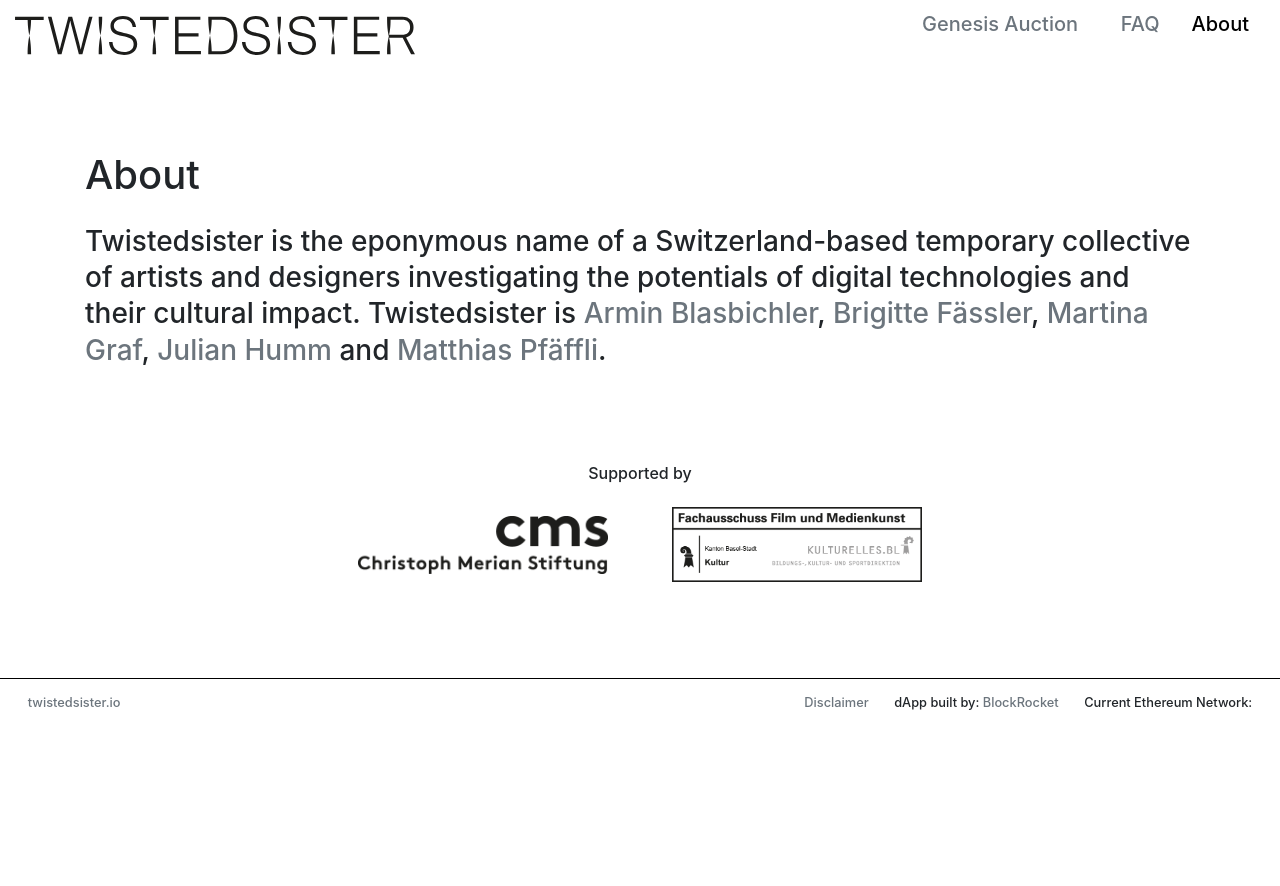
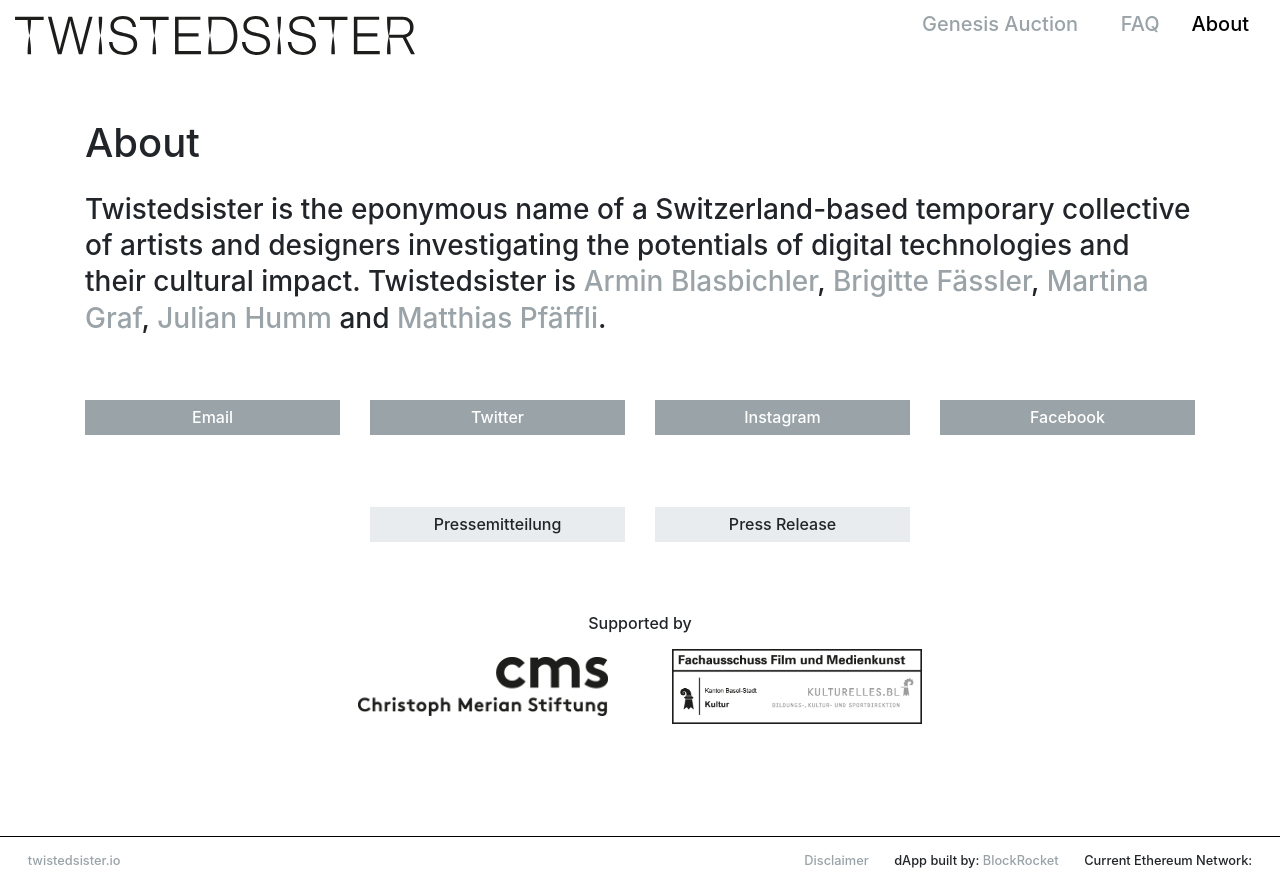
Before and after one commit to blockrockettech/ts-dapp, a Vue app: page /about in a window 1280 px wide. Before the commit the page ends 800 px from the top, so only its background shows below. Built offline with nearby package versions, Linux system fonts and the light colour scheme; a web font is replaced by a local one; what @drizzle/vue-plugin, vue-toasted would draw is missing.

Commit message:
cosmetics

```diff
--- a/src/App.vue
+++ b/src/App.vue
@@ -1,6 +1,6 @@
 <template>
     <div id="app">
-    		<div class="container-fluid mb-6">
+    		<div class="container-fluid header">
     			<div class="row ">
     				<div class="col-12 col-md-6 mt-3 text-center text-md-left">
 			        <router-link to="/" exact>
@@ -99,6 +99,9 @@
 <style lang="scss">
     @import './styles/_index.scss';
 
+    .header{
+    	margin-bottom: 4rem;
+    }
     #nav {
     		line-height: .8;
         a {
@@ -114,7 +117,7 @@
     }
     .footer{
     	border-top: 1px solid black;
-      margin-top: 6rem;
+      margin-top: 4rem;
     }
     .footer-link{
     	margin-left: 1em;
--- a/src/components/FAQContainer.vue
+++ b/src/components/FAQContainer.vue
@@ -26,7 +26,6 @@
 		margin-right: auto;
 	}
 	.faq-header{
-		font-weight: bold;
 		border-top: 1px solid #ddd;
 		padding-top: .5rem;
 		padding-bottom: .5rem;
--- a/src/router.ts
+++ b/src/router.ts
@@ -1,7 +1,7 @@
 import Vue from 'vue'
 import Router from 'vue-router'
 import Auction from './views/Auction.vue'
-// import Countdown from './views/Countdown.vue'
+import Countdown from './views/Countdown.vue'
 import FAQ from './views/FAQ.vue'
 import Disclaimer from './views/Disclaimer.vue'
 
@@ -22,6 +22,7 @@ export default new Router({
     {
       path: '/genesis-auction',
       name: 'genesis-auction',
+      // component: Countdown
       component: Auction
     },
     {
--- a/src/styles/_variables.scss
+++ b/src/styles/_variables.scss
@@ -11,7 +11,7 @@ $gray-200: #e9ecef;
 $gray-300: #dee2e6;
 $gray-400: #ced4da;
 $gray-500: #adb5bd;
-$gray-600: #6c757d;
+$gray-600: #99A3A8;
 $gray-700: #495057;
 $gray-800: #343a40;
 $gray-900: #212529;
@@ -72,7 +72,7 @@ $success:       #00a970;
 $info:          $cyan;
 $warning:       $yellow;
 $danger:        $red;
-$light:         $gray-100;
+$light:         $gray-200;
 $dark:          $gray-800;
 
 $theme-colors: ();
@@ -138,7 +138,7 @@ $spacers: map-merge(
     3: $spacer,
     4: ($spacer * 1.5),
     5: ($spacer * 3),
-    6: ($spacer * 6)
+    6: ($spacer * 4)
   ),
   $spacers
 );
--- a/src/views/About.vue
+++ b/src/views/About.vue
@@ -2,22 +2,59 @@
   <div class="about container">
 
     <h1 class="mb-4">About</h1>
-
-
     <p class="text-large mb-6">Twistedsister is the eponymous name of a Switzerland-based temporary collective of artists and designers investigating the potentials of digital technologies and their cultural impact. Twistedsister is <a href="https://studio.arminblasbichler.com">Armin Blasbichler</a>, <a href="https://www.brigittefaessler.com">Brigitte Fässler</a>, <a href="https://www.schreibtgenau.ch">Martina Graf</a>, <a href="https://julianhumm.com">Julian Humm</a> and <a href="http://www.deixis.ch">Matthias Pfäffli</a>.</p>
 
 
 
+    <div class="row mb-6">
 
-    <h6 class="text-center mb-4">Supported by</h6>
+    	<div class="col-12 col-md-3 text-center mb-2">
+    		<span><a href="mailto:hello@twistedsister.io" class="btn btn-secondary text-white w-100">Email</a></span>
+    	</div>
 
-    <div class=" text-center">
+    	<div class="col-12 col-md-3 text-center mb-2">
+    		<span><a href="https://twitter.com/TwistedsisterI" class="btn btn-secondary text-white w-100">Twitter</a></span>
+    	</div>
 
-    		<a href="https://www.cms-basel.ch">
+    	<div class="col-12 col-md-3 text-center mb-2">
+    		<span><a href="https://www.instagram.com/twistedsister.io" class="btn btn-secondary text-white w-100">Instagram</a></span>
+    	</div>
+
+    	<div class="col-12 col-md-3 text-center mb-2">
+    		<span><a href="https://www.facebook.com/twistedsister.io/" class="btn btn-secondary text-white w-100">Facebook</a></span>
+    	</div>
+
+    </div>
+
+
+
+
+    <div class="row mb-6">
+
+    	<div class="col-12 col-md-3 offset-md-3 text-center mb-2">
+    		<span><a href="https://s3.eu-central-1.amazonaws.com/twistedsister.io/Pressetext_dt_final_web.pdf" class="btn btn-light w-100">Pressemitteilung</a></span>
+    	</div>
+
+    	<div class="col-12 col-md-3 text-center mb-2">
+    		<span><a href="https://s3.eu-central-1.amazonaws.com/twistedsister.io/Pressetext_en_final_web.pdf" class="btn btn-light w-100">Press Release</a></span>
+    	</div>
+
+
+    </div>
+
+
+
+
+
+    <h6 class="text-center mb-3">Supported by</h6>
+
+    <div class="text-center">
+
+    		<a href="https://www.cms-basel.ch" class="mb-5 d-inline-block">
 	    		<img src="../assets/cms_Logo_sw.png" class="supporter-logo">
     		</a>
 
-    		<a href="https://www.kultur.bs.ch/kulturprojekte/film-und-medienkunst/fachausschuss-film-und-medienkunst-bs-bl.html">
+    		<a href="https://www.kultur.bs.ch/kulturprojekte/film-und-medienkunst/fachausschuss-film-und-medienkunst-bs-bl.html" class="mb-5 d-inline-block">
 	    		<img src="../assets/FA_BSBL.png" class="supporter-logo ">
     		</a>
 
--- a/src/views/Concept.vue
+++ b/src/views/Concept.vue
@@ -1,7 +1,7 @@
 <template>
     <div class="container">
       <video
-        src="https://s3.eu-central-1.amazonaws.com/twistedsister.io/Anitest_defintiv.mov"
+        src="https://s3.eu-central-1.amazonaws.com/twistedsister.io/twistedsisterio-fysaveasguys.mov"
         type="video/mp4"
         autoplay
         loop
@@ -12,7 +12,7 @@
         Your browser does not support the video tag.
       </video>
       <p class="text-large">
-      	twistedsiter.io operates at the intersection of art, technology and economy. The project explores our self-portrayal in the network of social media relationships. Photography and film, 3D animation and 3D printing, blockchain and performance conflate into a complete work which gravitates around the human body as a malleable avatar.
+      	Merging visual thinking, game theory and value systems as elements of social interaction and collaborative creation practices, <a href="//twistedsister.io">twistedsister.io</a> explores the forces behind the phenomena of self-portrayal in the network of social media relationships. Digital 3D technologies, visual media, blockchain and performance conflate into an artistic work which gravitates around the human body as a malleable avatar.
       </p>
     </div>
 </template>
--- a/src/views/Countdown.vue
+++ b/src/views/Countdown.vue
@@ -1,5 +1,6 @@
 <template>
-  <div class="about container">
+  <div class="about container text-center">
+  	<span class="text-large">The genesis auction will be starting in:</span><br/>
 		<span class="h1">{{startingIn}}</span>
   </div>
 </template>
```
Also changed, not shown: src/views/FAQ.vue (+17 -37 lines).
